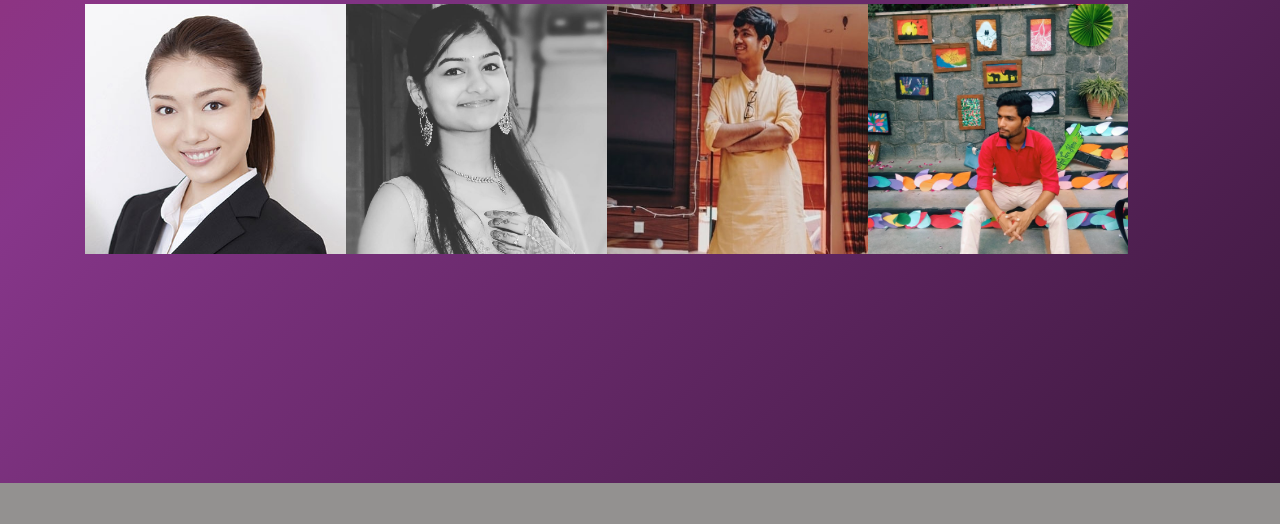
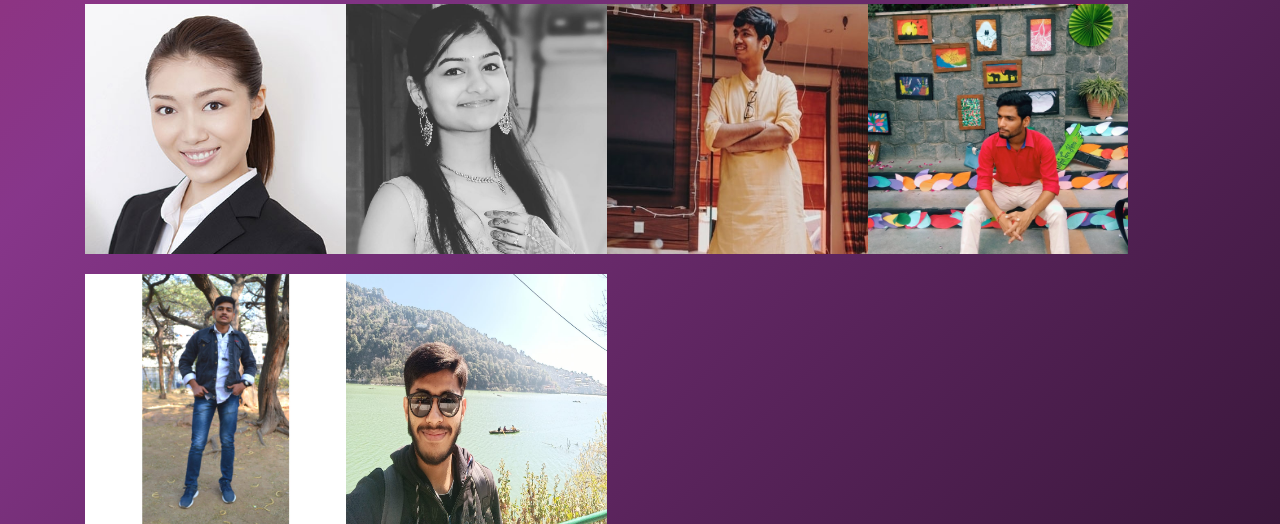
Before and after one commit to Alfaaz-ADGITM/Alfaaz-Adgitm, a Django app: page /team in a window 1280 px wide. Shown: the part 317-841 px from the top of the page. Before the commit the page ends 800 px from the top, so only its background shows below. Run offline with Django 3.2, Linux system fonts and the light colour scheme; some libraries are stand-ins or nearby versions.

Commit message:
New Team Member's detail Added

```diff
--- a/member/templates/member/team.html
+++ b/member/templates/member/team.html
@@ -49,6 +49,18 @@
                <div class="description-box animateBottomName">Kartik Joshi<br>Graphics Head</div>
             </div>
          </li>
+         <li class="col-xs-3">
+            <div class="imgHolder">
+               <a href="#"><img alt="arambh" class="img-responsive" src="{% static 'images/arambh.jpeg' %}"></a>
+               <div class="description-box animateBottomName">ARAMBH (Piyush Kant)<br>Comic and Rap Head</div>
+            </div>
+         </li>
+         <li class="col-xs-3">
+            <div class="imgHolder">
+               <a href="#"><img alt="Ujjwal" class="img-responsive" src="{% static 'images/Ujjwal.jpeg' %}"></a>
+               <div class="description-box animateBottomName">Ujjwal Makin<br>English Content Head</div>
+            </div>
+         </li>
       </ul>
    </div>
 </div>
```
Also changed, not shown: static/images/Ujjwal.jpeg (added), static/images/arambh.jpeg (added).
